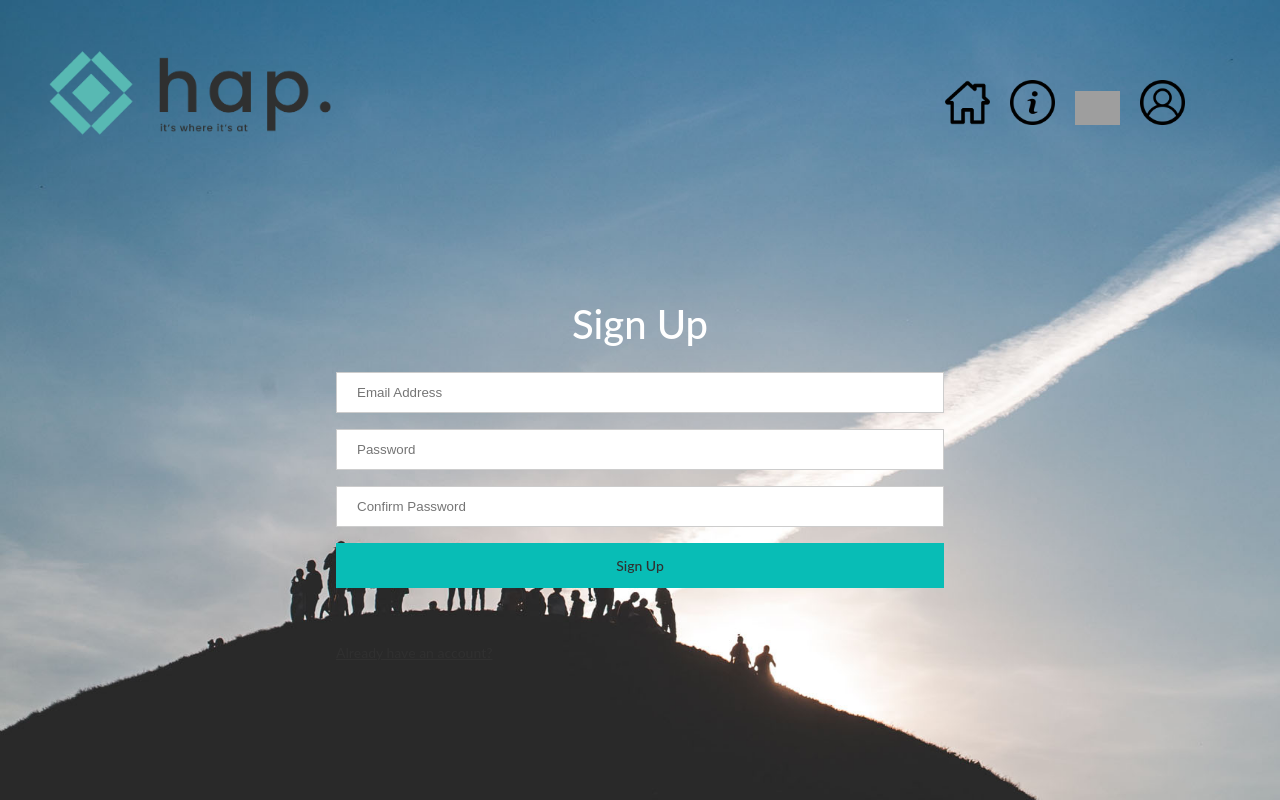
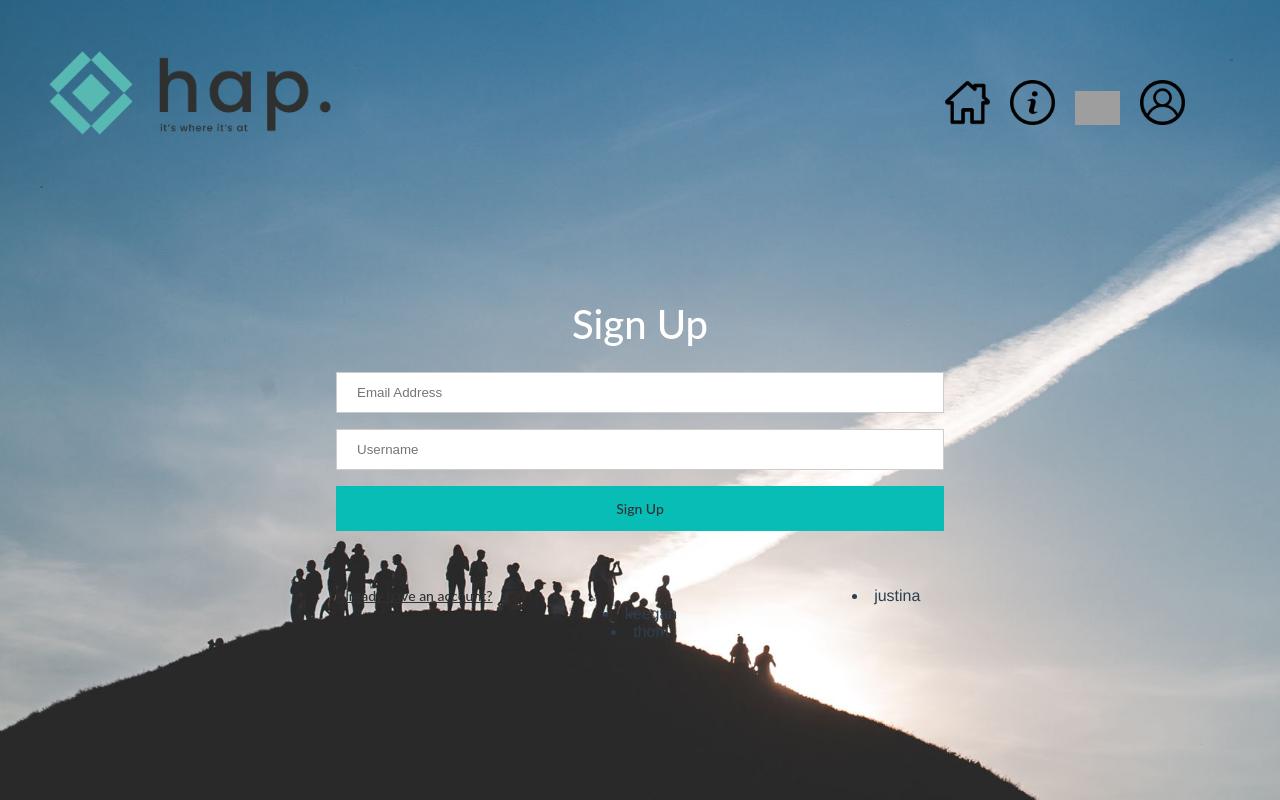
Before and after one commit to thomasking135/yoobee_JS_Framework_Assignment, a Vue app: page /register in a window 1280 px wide. Built offline with nearby package versions, Linux system fonts and the light colour scheme; no server answers; data requests are answered from the project's data file; grey boxes are pictures that could not be loaded.

Commit message:
Loads login page when user signs up

```diff
--- a/data/db.json
+++ b/data/db.json
@@ -14,11 +14,6 @@
       "email": " thom@king",
       "id": 3,
       "username": "thom"
-    },
-    {
-      "email": "john@smith.com",
-      "username": "john",
-      "id": 4
     }
   ]
 }
--- a/src/views/LoginView.vue
+++ b/src/views/LoginView.vue
@@ -1,139 +1,92 @@
 <template>
-  <div class="background-image" :style="{ backgroundImage: 'url(' + backgroundUrl + ')' }">
+  <div
+    class="background-image"
+    :style="{ backgroundImage: 'url(' + backgroundUrl + ')' }"
+  >
     <div class="login">
       <h1>Login</h1>
 
       <form class="loginForm" @submit.prevent="submitForm" novalidate>
         <div class="loginForm__container">
-        <input class="loginFormInput" type="email" placeholder="Email Address" name="email" v-model.trim="email" required>
-        <input class="loginFormInput" type="text" placeholder="Username" name="username" v-model.trim="username" required>
-
+          <input
+            class="loginFormInput"
+            type="email"
+            placeholder="Email Address"
+            name="email"
+            v-model.trim="email"
+            required
+          />
+          <input
+            class="loginFormInput"
+            type="text"
+            placeholder="Username"
+            name="username"
+            v-model.trim="username"
+            required
+          />
           <button type="submit" id="submitLogin">Login</button>
         </div>
 
         <div class="loginForm__container">
-        <span class="signUp"><a href="/register">Don't have an account?</a></span>
+          <span class="signUp"
+            ><a href="/register">Don't have an account?</a></span
+          >
         </div>
       </form>
     </div>
-    <!-- <div class="alert" v-if="loginSuccess">Logged in successfully</div> -->
     <div v-if="!formIsValid">Please enter a valid email and username</div>
+
   </div>
 </template>
 
-
-
 <style>
-
-@import '../assets/styles/main.css';
+@import "../assets/styles/main.css";
 </style>
 
 <script>
 import backgroundUrl from "../assets/images/LogInSignUpDesktop.jpg";
-  import axios from 'axios';
+import axios from "axios";
+const baseURL = "http://localhost:3000/users"
 export default {
   data() {
     return {
       backgroundUrl,
-        email:'',
-        username:'',
-        formIsValid: true
-       // loginSuccess: false,
+      email: "",
+      username: "",
+      formIsValid: true,
     };
+  },
+  mounted() {
+    fetch(baseURL)
+    .then(res => res.json())
+    .then(data => this.users = data)
+    .catch(err => console.log(err.message))
   },
   methods: {
     submitForm() {
       this.formIsValid = true;
-        if (this.email === '' || !this.email.includes('@') || this.username.length <1) {
+      if (
+        this.email === "" ||
+        !this.email.includes("@") ||
+        this.username.length < 1
+      ) {
         this.formIsValid = false;
         return;
       }
 
       //GET
-          axios.get('http://localhost:3000/users')
-          .then((res) => {handleResult(res)})
-          .catch((err) => console.log(err))
+      axios
+        .get(baseURL)
+        .then((res) => {
+          handleResult(res);
+        })
+        .catch((err) => console.log(err));
 
       function handleResult(data) {
         console.log(data);
       }
 
-          //POST
-          // axios.post('http://localhost:3000/users', {
-          // email: 'john@smith.com',
-          // username: 'john'
-          // })
-          // .then((response) => {
-          //   console.log(response);
-          // }, (error) => {
-          //   console.log(error);
-          // });
-
-      //   axios.get('http://localhost:3000/users')
-      //   .then((res) => {handleResult(res)})
-      //   .catch((err) => console.log(err))
-
-      //   function handleResult(data) {
-      //     console.log(data);
-      //   }
-
-      //   axios.post('http://localhost:3000/users', this.email, this.username)
-      //   .then((response) => {
-      //   console.log(response);
-      //   }, (error) => {
-      //     console.log(error);
-      // });
     }
-      // login: async function() {
-      //   const auth = { email: 'this.email', username: 'this.username' };
-      //   const url = 'https://json.extendsclass.com/bin/4e1287d46a64';
-      //   this.success = false;
-      //   this.error = null;
-
-      //   try {
-      //     const res = await axios.get(url, { auth }).then(res => res.data);
-      //     this.success = true;
-      //     console.log(res);
-      //   } catch (err) {
-      //     this.error = err.message;
-      //   }
-      // }
-    //   onLogin() {
-    // //   //   axios.post('https://jsonplaceholder.typicode.com/users',
-    // //   //   {email: this.email, username: this.username },
-    // //   //   ).then(response => {
-    // //   //     this.loginSuccess = true;
-    // //   //     console.log(response);
-    // //   //     console.log(this.email + ' ' + this.username);
-
-    // //   //     //if login form is validated, this directs the user to the landing page.
-    // //   //     if (this.loginSuccess == true){
-    // //   //       window.location.href = "/";
-    // //   //     }
-    // //   //   });
-
-
-    }
-  }
-
-  //   // //GET
-  axios.get('http://localhost:3000/users')
-  .then((res) => {handleResult(res)})
-  .catch((err) => console.log(err))
-
-  function handleResult(data) {
-    console.log(data);
-  }
-
-  //POST
-  axios.post('http://localhost:3000/users', {
-  email: 'john@smith.com',
-  username: 'john'
-  })
-  .then((response) => {
-    console.log(response);
-  }, (error) => {
-    console.log(error);
-  });
-
+  },
+};
 </script>
--- a/src/views/RegisterView.vue
+++ b/src/views/RegisterView.vue
@@ -1,71 +1,98 @@
 <template>
-  <div class="background-image" :style="{ backgroundImage: 'url(' + backgroundUrl + ')' }">
+  <div
+    class="background-image"
+    :style="{ backgroundImage: 'url(' + backgroundUrl + ')' }"
+  >
     <div class="register">
       <h1>Sign Up</h1>
-      <form class="registerForm" @submit.prevent="onRegister">
+      <form class="registerForm" @submit.prevent="onRegister" novalidate>
         <div class="registerForm__container">
-          <input class="registerFormInput" type="email" placeholder="Email Address" name="email" v-model="email" required>
-          <input class="registerFormInput" type="password" placeholder="Password" name="psw" v-model="password" required>
-          <input class="registerFormInput" type="password" placeholder="Confirm Password" name="psw" v-model="confirmedPassword" required>
+          <input
+            class="registerFormInput"
+            type="email"
+            placeholder="Email Address"
+            name="email"
+            v-model="email"
+            required
+          />
+          <input
+            class="registerFormInput"
+            type="username"
+            placeholder="Username"
+            name="username"
+            v-model="username" @keyup.enter="addUser"
+            required
+          />
 
           <button type="submit" id="submitSignUp">Sign Up</button>
         </div>
 
         <div class="registerForm__container">
-           <span class="account"><a href="/login">Already have an account?</a></span>
+          <span class="account"
+            ><a href="/login">Already have an account?</a></span
+          >
         </div>
-
       </form>
     </div>
-    <div class="alert" v-if="registerSuccess">Logged in successfully</div>
-    <div class="alert" v-if="registerFail">Error!</div>
+    <div v-if="!formIsValid">Please enter a valid email and username</div>
+        <li v-for="user of users" :key="user.id">{{ user.username }}</li>
   </div>
 </template>
 
-
-
 <style>
-@import '../assets/styles/main.css';
+@import "../assets/styles/main.css";
 </style>
 
 <script>
 import backgroundUrl from "../assets/images/LogInSignUpDesktop.jpg";
-import axios from 'axios';
+import axios from "axios";
+const baseURL = "http://localhost:3000/users"
 
 export default {
   data() {
     return {
       backgroundUrl,
-      email:'',
-      password:'',
-      confirmedPassword:'',
-      registerSuccess: false,
-      registerFail: false,
+      email: '',
+      username: '',
+      formIsValid: true,
+      users: [],
+      userAdded: false
     };
   },
+   async created(){
+    try {
+      const res = await axios.get(baseURL);
+      this.users = res.data;
+    } catch(e){
+      console.error(e);
+    }
+  },
   methods: {
-      onRegister() {
-        axios.post('https://jsonplaceholder.typicode.com/users',
-        {email: this.email, password: this.password, confirmedPassword: this.confirmedPassword },
-        ).then(response => {
+    onRegister() {
+      this.formIsValid = true;
+      if (
+        this.email === "" ||
+        !this.email.includes("@") ||
+        this.username.length < 1
+      ) {
+        this.formIsValid = false;
+        return;
+      }
+    },
 
-          //if both passwords are the same and register form is validated, this directs the user to the login page.
-          if (this.password == this.confirmedPassword){
-            this.registerSuccess = true;
-            this.registerFail = false;
-            if (this.registerSuccess == true){
-              window.location.href = "/login";
-            }
-          } else {
-            this.registerFail = true;
-          }
+      async addUser() {
+      const res = await axios.post(baseURL, { email: this.email, username: this.username });
+      this.users = [...this.users, res.data];
+      this.username = '';
+      this.email = '';
 
-          console.log(response);
-          console.log(this.email + ' ' + this.password + ' ' + this.confirmedPassword);
+      this.userAdded = true;
 
-        });
+      if (this.userAdded == true){
+        window.location.href = "/login";
       }
+    }
 
-    }
+  },
 };
 </script>
```
Lines whose indentation alone changed are shown as unchanged.
